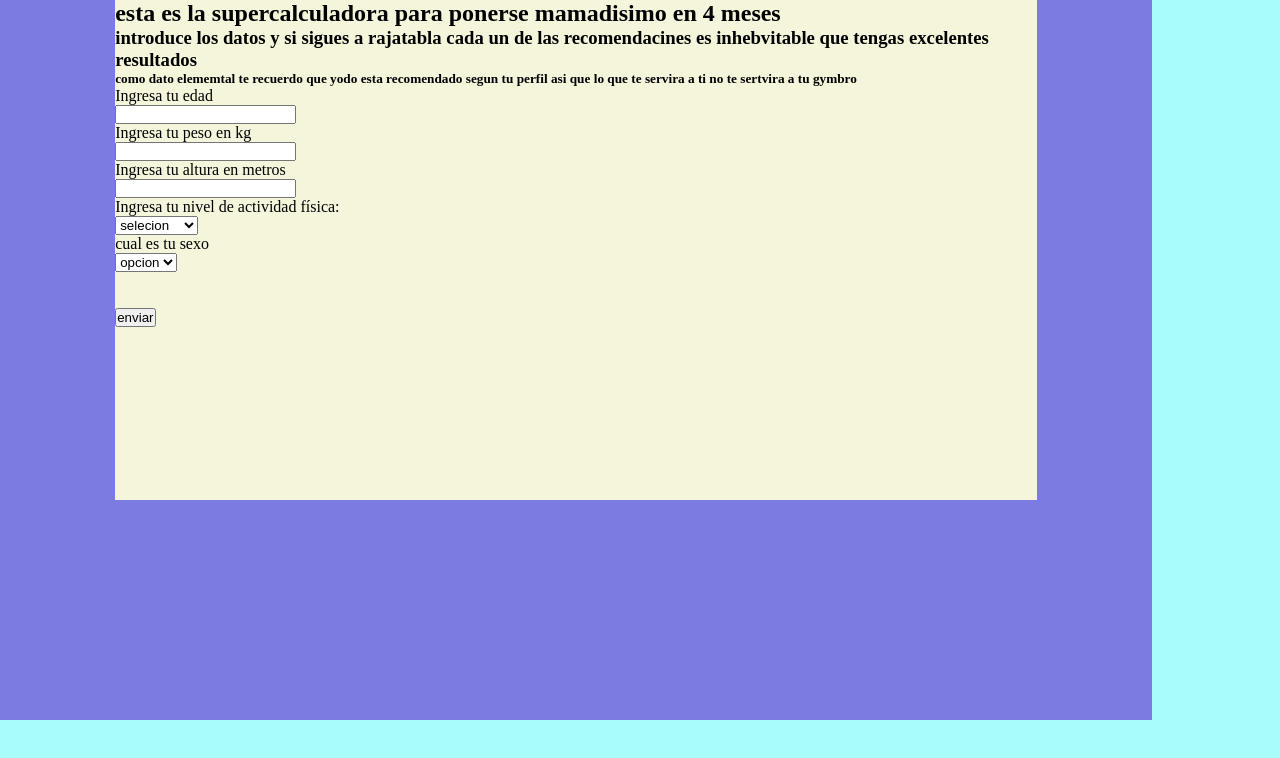
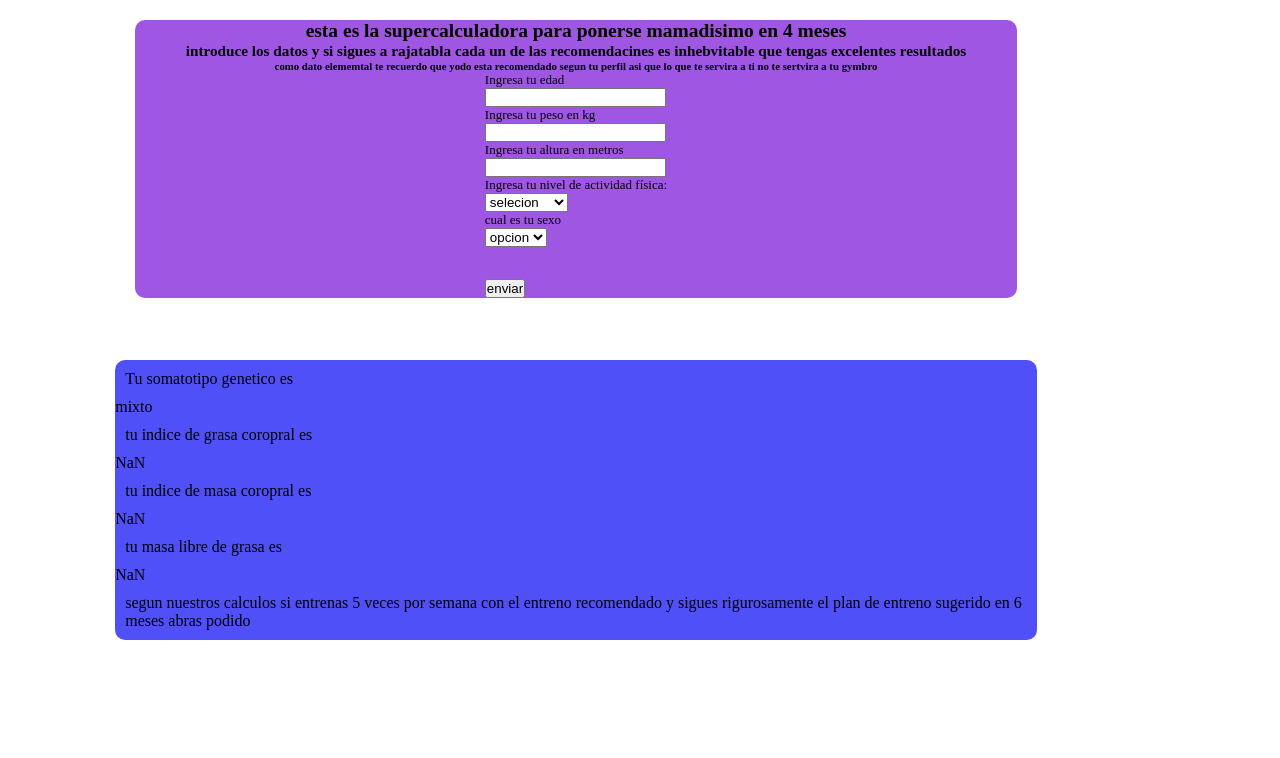
Before and after one commit to managerrojo/managerrojo.github.io, a plain HTML site: page index.html in a window 1280 px wide. Both pictures are taken after a click on the button "enviar". Drawn offline with Linux system fonts and the light colour scheme.

Commit message:
working in styles

```diff
--- a/bodybuilt.js
+++ b/bodybuilt.js
@@ -11,13 +11,12 @@ function datos(){
 
           // Calcular índice de masa corporal (IMC)
           const bmi = weight / (height * height);
-
           if(gender === 'chico'){
               gender = 1;
           }else if(gender === 'chica'){
               gender = 0;
           }else{
-              alert('ingrese un genero correcto recuerda que se debe escribir tal cual como se muestra');
+              alert('debe de llenar todos los campos');
           }
           // Calcular índice de grasa corporal
           let bodyFat;
@@ -47,40 +46,61 @@ function datos(){
 
           }
 
-           console.log('su indice de masa coropral es', bmi)
-           console.log('su indice de grasa coropral es', bodyFat);
-           console.log('su indice de masa somatotipo genetico', somatotype);
-           console.log('su genero es ', typeof(gender));
-           console.log('su masa libre de grasa es  ', mlgKg);
+           contenedor = document.getElementById("somatotipo").textContent = somatotype;
+           contenedor = document.getElementById("masa").textContent =  bmi;
+           contenedor = document.getElementById("grasa").textContent = bodyFat;
+           contenedor = document.getElementById("masa_limpia").textContent = mlgKg;
 
     };
 
+    const almac = document.querySelector('.almac');
+
+      almac.addEventListener('click',function(){
+          document.getElementById('barra').classList.toggle('active');
+      });
 
 
-    const otraPromesa = ()=>{
-      return new Promise ((resolve, reject)=>{
-        if(false)resolve('aca estamos ');
-        else(reject('mehhhh'));
-      })
-    }
+    function writing(str){
+      let arrFromStr = str.split('');   //split tranforma el string en Array
+      let i = 0;
+      let printStr = setInterval(function(){
+
+       document.body.style.fontSize = '';
+       document.querySelector('.text').innerHTML += arrFromStr[i];
+       i++;
+       if (i === arrFromStr.length){
+        clearInterval(printStr);
+       }
+      },100);
+     };
+     writing('esta es la supercalculadora para ponerse mamadisimo en 4 meses')
+
+
+
+    // const otraPromesa = ()=>{
+    //   return new Promise ((resolve, reject)=>{
+    //     if(false)resolve('aca estamos ');
+    //     else(reject('mehhhh'));
+    //   })
+    // }
     // otraPromesa()
     // .then(response=> console.log(response))
     // .catch(err=> console.log(err))
 // \\\\\\\\\\\\\\\\\\\\\\\\\\\\\\\\\\\\\\\\\\\\\\\\
 
 
-    const funcionother = ()=>{
-      return new Promise((r, reject)=>{
-          if(true){
-              r('hbjkioioioioi')
-          }else{
-            reject('mehhh ')
-          }
-        })
-      }
-      funcionother()
-      .then(response=> console.log(response))
-      .catch(err=> console.log(err))
+    // const funcionother = ()=>{
+    //   return new Promise((r, reject)=>{
+    //       if(true){
+    //           r('hbjkioioioioi')
+    //       }else{
+    //         reject('mehhh ')
+    //       }
+    //     })
+    //   }
+    //   funcionother()
+    //   .then(response=> console.log(response))
+    //   .catch(err=> console.log(err))
 
 
 //     let numbers = [];
--- a/index.html
+++ b/index.html
@@ -12,7 +12,10 @@
         <section>
 
             <div class="section-div">
-                <h1>esta es la supercalculadora para ponerse mamadisimo en 4 meses</h1>
+                <div class="barra">
+                    <h2 class="subtitulo text"> </h2>
+                    <div class="almac"></div>
+                </div>
                 <h3>introduce los datos y si sigues a rajatabla cada un de las recomendacines es inhebvitable que tengas excelentes resultados </h3>
                 <h5>como dato elememtal te recuerdo que yodo esta recomendado segun tu perfil asi que lo que te servira a ti no te sertvira a tu gymbro </h5>
 
@@ -43,11 +46,28 @@
 
                         </form>
                     </div>
-                </section>
+        </section>
+        <!-- ////////////////////////
+        recomentaciones
+        //////////////////////// -->
+        <section id="seccion_2">
 
+            <div class="section_2_div">
+                        <p>Tu somatotipo genetico es</p>
+                                <div id="somatotipo"></div>
+                                <p>tu indice de grasa coropral es </p>
+                                    <div id="grasa" ></div>
+                                <p>tu indice de masa coropral es </p>
+                                <div id="masa"></div>
+                                <p>tu masa libre de grasa es </p>
+                                <div id="masa_limpia"></div>
+                                <p>segun nuestros calculos si entrenas 5 veces por semana con el entreno recomendado y sigues rigurosamente el plan de entreno sugerido en 6 meses abras podido </p>
+                    </div>
+         </section>
     </main>
 
                 <script src="bodybuilt.js"></script>
             </body>
 
+
 </html>
--- a/style.css
+++ b/style.css
@@ -6,20 +6,51 @@
 }
 
 body{
-    background-color: rgb(169, 252, 252);
+
 }
 
 main{
     display:flex;
+    flex-direction: column;
     width: 90vw;
     height: 90vh;
-    background-color: rgb(123, 123, 226);
 }
 section{
-    background-color: beige;
     width: 80%;
     height: 500px;
     margin: 0 auto;
 }
 .section-div{
+    font-size: small;
+    margin: 20px;
+    border-radius: 10px;
+    align-items: center;
+    display: flex;
+    flex-direction: column;
+    background-color: rgb(159, 86, 227);
 }
+
+.section_2_div{
+    border-radius: 10px;
+    display: flex;
+    flex-direction: column;
+    background-color: rgb(80, 80, 248);
+
+}
+.section_2_div >  p{
+    display: flex;
+    flex-wrap: wrap;
+    flex-direction: column;
+    padding: 10px;
+}
+
+@media(max-width: 600px){
+
+.section-div > form {
+    align-items: center;
+    display: flex;
+    flex-direction: column;
+    background-color: blue;
+}
+
+}
```
Also changed, not shown: 1 other file.
